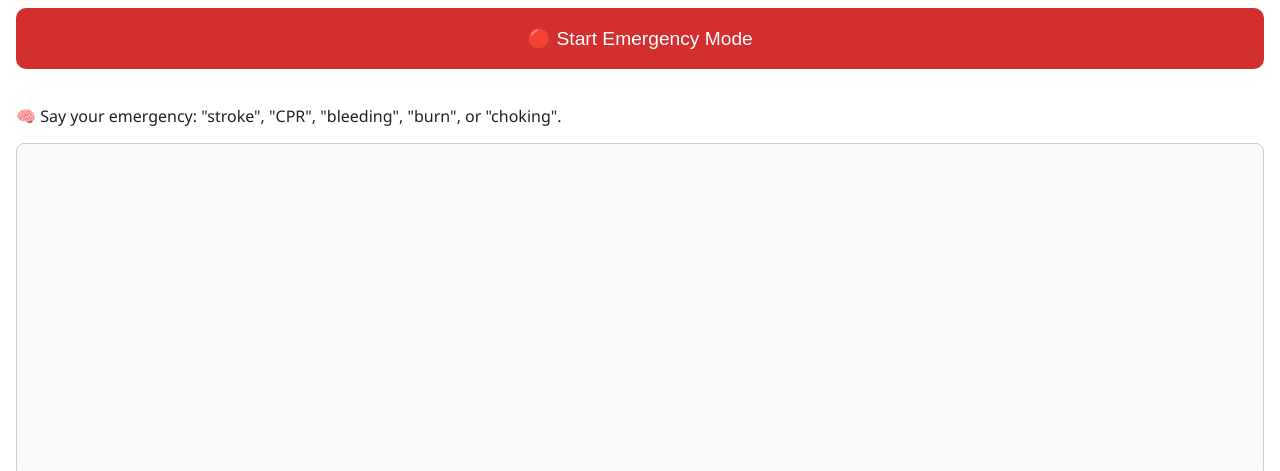
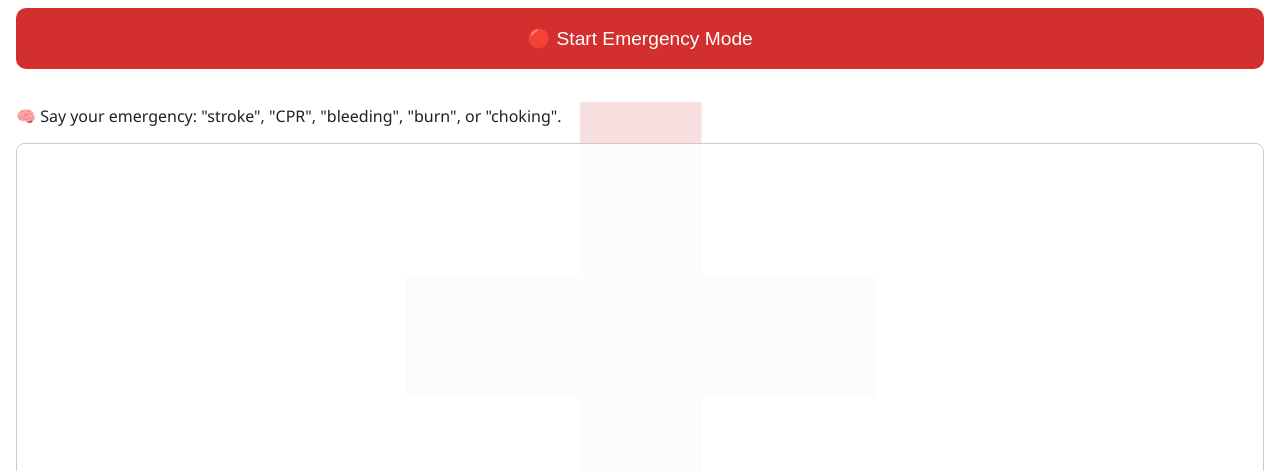
Before and after one commit to TheEighty7Co/first-aid-assistant, a plain HTML site: page index.html in a window 1280 px wide. Shown: the part 64-535 px from the top of the page. Drawn offline with Linux system fonts and the light colour scheme.

Commit message:
Add files via upload

```diff
--- a/style.css
+++ b/style.css
@@ -1,7 +1,8 @@
 body {
   margin: 0;
   font-family: 'Segoe UI', Tahoma, Geneva, Verdana, sans-serif;
-  background-color: #fff;
+  background: #fff url('background_logo.png') no-repeat center center fixed;
+  background-size: 60%;
   color: #212121;
 }
 header {
@@ -43,7 +44,7 @@ main {
   padding: 1em;
   height: 300px;
   overflow-y: scroll;
-  background: #fafafa;
+  background: rgba(255, 255, 255, 0.85);
   border-radius: 8px;
 }
 .chat-log p {
```
Also changed, not shown: background_logo.png (added).
